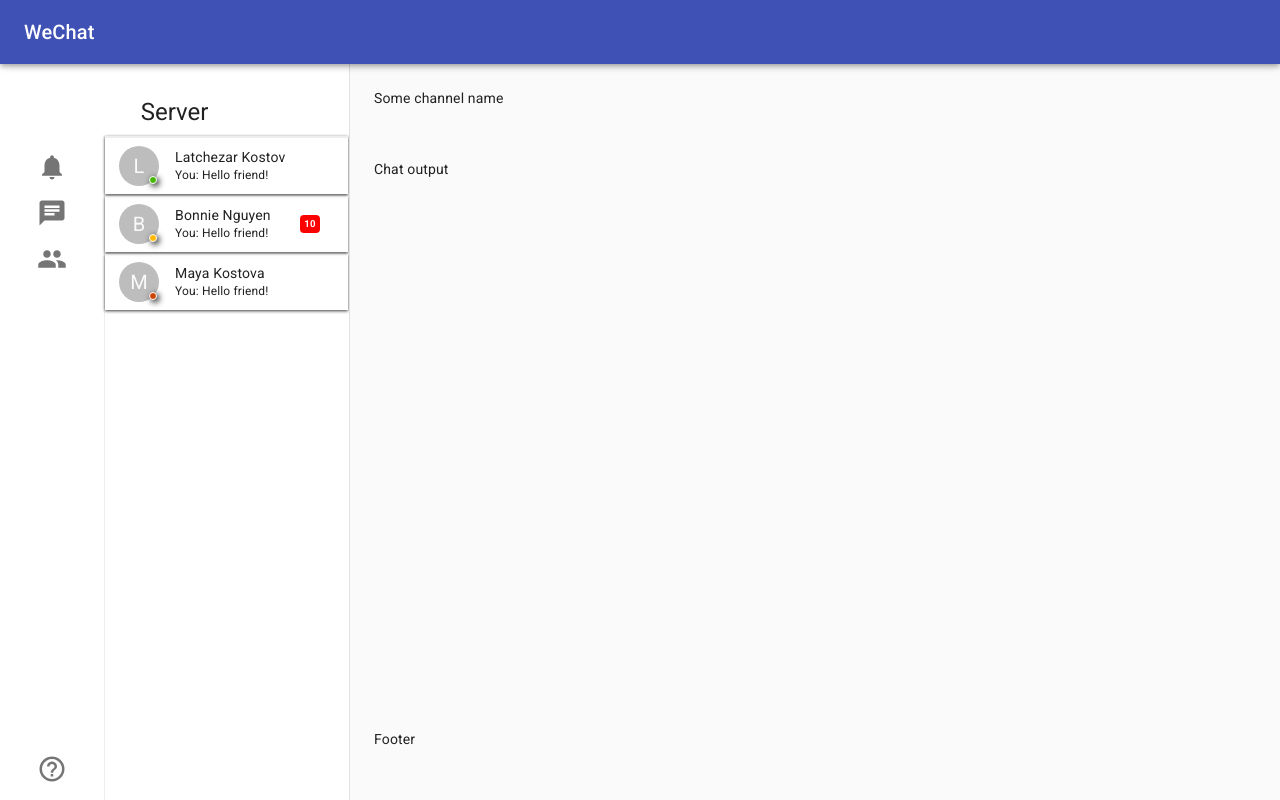
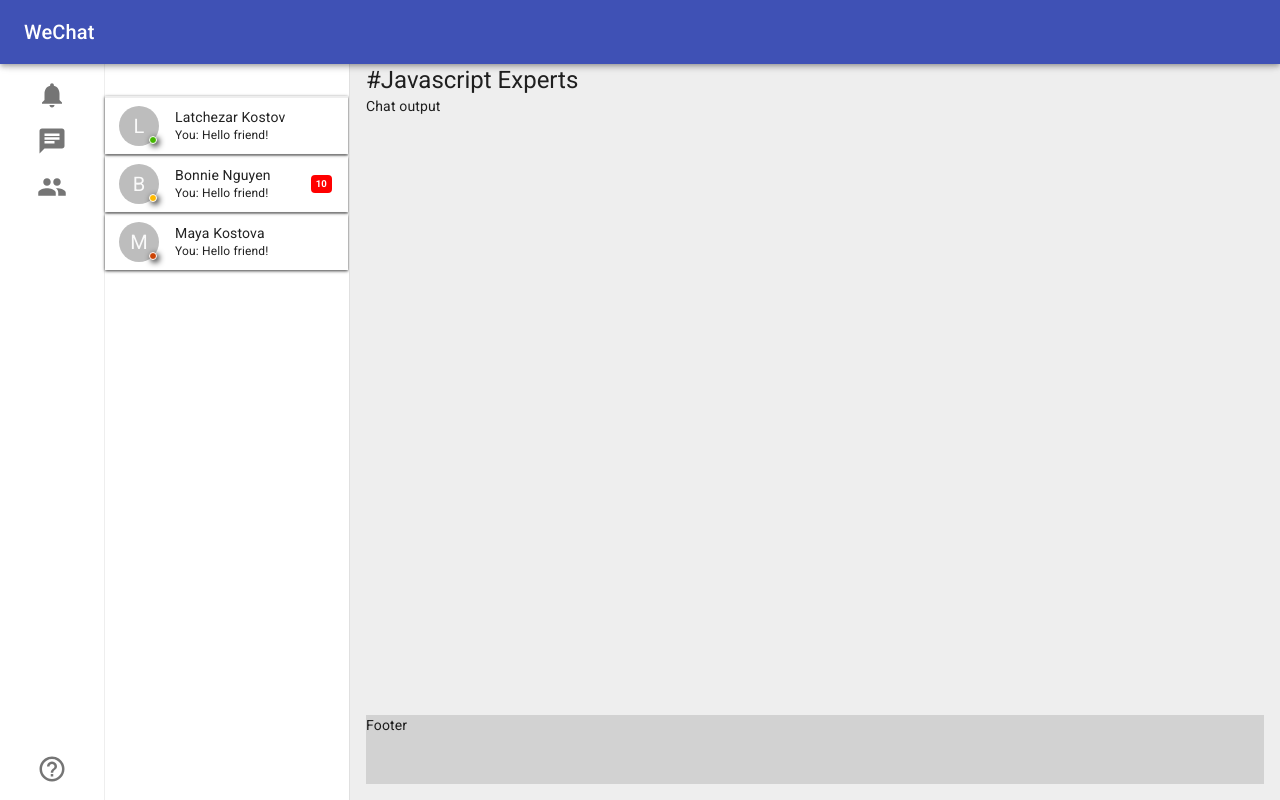
Before and after one commit to latchkostov/react-chat-app, a React (Create React App) app: page /direct_messages in a window 1280 px wide. Built offline with nearby package versions, Linux system fonts and the light colour scheme.

Commit message:
More adjustments to styling

```diff
--- a/src/App.tsx
+++ b/src/App.tsx
@@ -28,20 +28,14 @@
       width: drawerWidth,
     },
     drawerContainer: {
-      overflow: 'auto',
       height: '100%',
       display: 'flex',
-      flexDirection: 'column'
+      flexDirection: 'column',
+      overflow: 'auto',
     },
     content: {
-      padding: theme.spacing(3),
-      height: `calc(100vh - ${theme.spacing(2)}px)`,
+      height: `calc(100vh)`,
       width: '100%'
-    },
-    drawerServerName: {
-      textAlign: 'center',
-      marginTop: '2rem',
-      marginBottom: '0.5rem'
     },
     menuAndRouterContainer: {
       display: 'flex',
@@ -57,7 +51,8 @@
     routerContainer: {
       flexGrow: 1,
       textAlign: 'center',
-      width: '70%'
+      width: '70%',
+      marginTop: '2rem'
     }
   }),
 );
@@ -87,7 +82,6 @@
       >
         <Toolbar />
         <div className={classes.drawerContainer}>
-          <Typography variant='h5' className={classes.drawerServerName}>Server</Typography>
           <div className={classes.menuAndRouterContainer}>
             <div className={classes.listsContainer}>
               <Menu />
--- a/src/components/message-field/message-field.component.tsx
+++ b/src/components/message-field/message-field.component.tsx
@@ -64,7 +64,7 @@
     const messageLabel = numMessages ? numMessages : ' ';
     return (
         <Wrapper>
-            <AvatarAndNameContainer style={{width: numMessages ? '80%' : '100%'}}>
+            <AvatarAndNameContainer style={{width: numMessages ? '85%' : '100%'}}>
                 <MessageAvatar imgSrc={avatarSrc} name={name} userStatus={userStatus} />
                 <NameAndRecentMessageContainer>
                     <NameContainer><span>{name}</span></NameContainer>
--- a/src/components/right-panel/right-pane.component.tsx
+++ b/src/components/right-panel/right-pane.component.tsx
@@ -1,35 +1,39 @@
 import React, { FunctionComponent } from 'react';
 import styled from 'styled-components';
 import ChatOutput from '../chat-output/chat-output.component';
+import { Typography } from '@material-ui/core';
 
 const Wrapper = styled.div`
     display: flex;
     width: 100%;
     flex-direction: column;
     justify-content: space-between;
-    height: calc(100% - 24px);
+    height: calc(100% - 64px);
+    padding: 0rem 1rem 1rem 1rem;
+    background-color: #eee;
 `;
 
 const HeaderWrapper = styled.div`
-    height: 10%;
+    height: 2rem;
     width: 100%;
 `;
 
 const ChatOutputWrapper = styled.div`
-    height: 80%;
+    height: 90%;
     width: 100%;
 `;
 
 const FooterWrapper = styled.div`
     height: 10%;
     width: 100%;
+    background-color: #d2d2d2;
 `;
 
 const RightPane: FunctionComponent<any> = (props: any) => {
     return (
         <Wrapper>
             <HeaderWrapper>
-                Some channel name
+                <Typography variant='h5'>#Javascript Experts</Typography>
             </HeaderWrapper>
             <ChatOutputWrapper>
                 <ChatOutput></ChatOutput>
```
